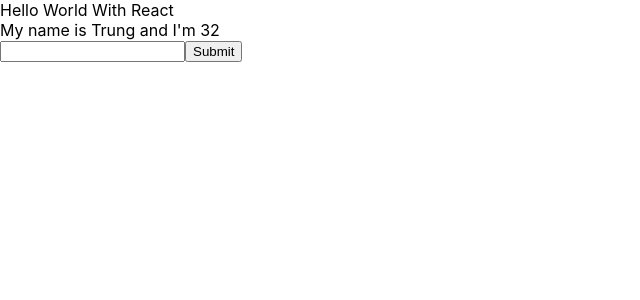
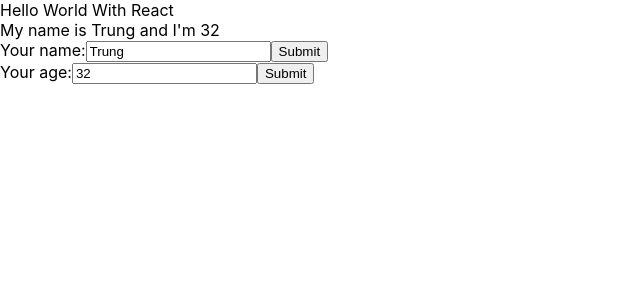
Before and after one commit to iamlddt/React-FullStack, a React (Create React App) app: page / in a window 1280 px wide. Shown: the top 300 px of the page, without its empty margins (0-640 px from the left). Built offline with nearby package versions, Linux system fonts and the light colour scheme.

Commit message:
Nesting Component

```diff
--- a/src/components/MyComponent.js
+++ b/src/components/MyComponent.js
@@ -1,47 +1,16 @@
 import React from "react";
+import UserInfor from "./Userinfor";
 
 
 class MyComponent extends React.Component {
 
-    state = {
-        name: 'Trung',
-        address: 'Khanh Hoa',
-        age: '32'
-    }
 
-    handleOnclick = (event) => {
-        console.log('>> Click my button')
-        console.log('My name is ', this.state.name)
-
-        // merge state => React class
-        this.setState({
-            name: 'Khue',
-            age: '27'
-        })
-    };
-
-    handleOnchangeInput = (event) => {
-        this.setState({
-            name: event.target.value
-        })
-    };
-
-    handleOnSubmit = (event) => {
-        // preventDefault ngăn không cho trang web reload
-        event.preventDefault();
-        console.log(this.state)
-    };
 
     render() {
         return (
             <div>
-                My name is {this.state.name} and I'm  {this.state.age}
-                <form onSubmit={(event) => this.handleOnSubmit(event)}>
-                    <input type="text"
-                        onChange={(event) => this.handleOnchangeInput(event)}
-                    />
-                    <button>Submit</button>
-                </form>
+
+                <UserInfor />
             </div>
         )
     }
--- /dev/null
+++ b/src/components/Userinfor.js
@@ -0,0 +1,60 @@
+import React from "react";
+
+class UserInfor extends React.Component {
+
+
+    state = {
+        name: 'Trung',
+        address: 'Khanh Hoa',
+        age: '32'
+    }
+
+    handleOnchangeInput = (event) => {
+        this.setState({
+            name: event.target.value
+        })
+    };
+
+    handleOnchangeAge = (event) => {
+        this.setState({
+            age: event.target.value
+        })
+    };
+
+    handleOnSubmit = (event) => {
+        // preventDefault ngăn không cho trang web reload
+        event.preventDefault();
+        console.log(this.state)
+    };
+
+    render() {
+        return (
+            <div>
+                My name is {this.state.name} and I'm  {this.state.age}
+
+                <form onSubmit={(event) => this.handleOnSubmit(event)}>
+                    <label>Your name:</label>
+                    <input
+                        type="text"
+                        value={this.state.name}
+                        onChange={(event) => this.handleOnchangeInput(event)}
+                    />
+                    <button>Submit</button>
+                </form>
+
+                <form onSubmit={(event) => this.handleOnSubmit(event)}>
+                    <label>Your age:</label>
+                    <input
+                        type="text"
+                        value={this.state.age}
+                        onChange={(event) => this.handleOnchangeAge(event)}
+                    />
+                    <button>Submit</button>
+                </form>
+            </div>
+        )
+    }
+};
+
+
+export default UserInfor;
```
